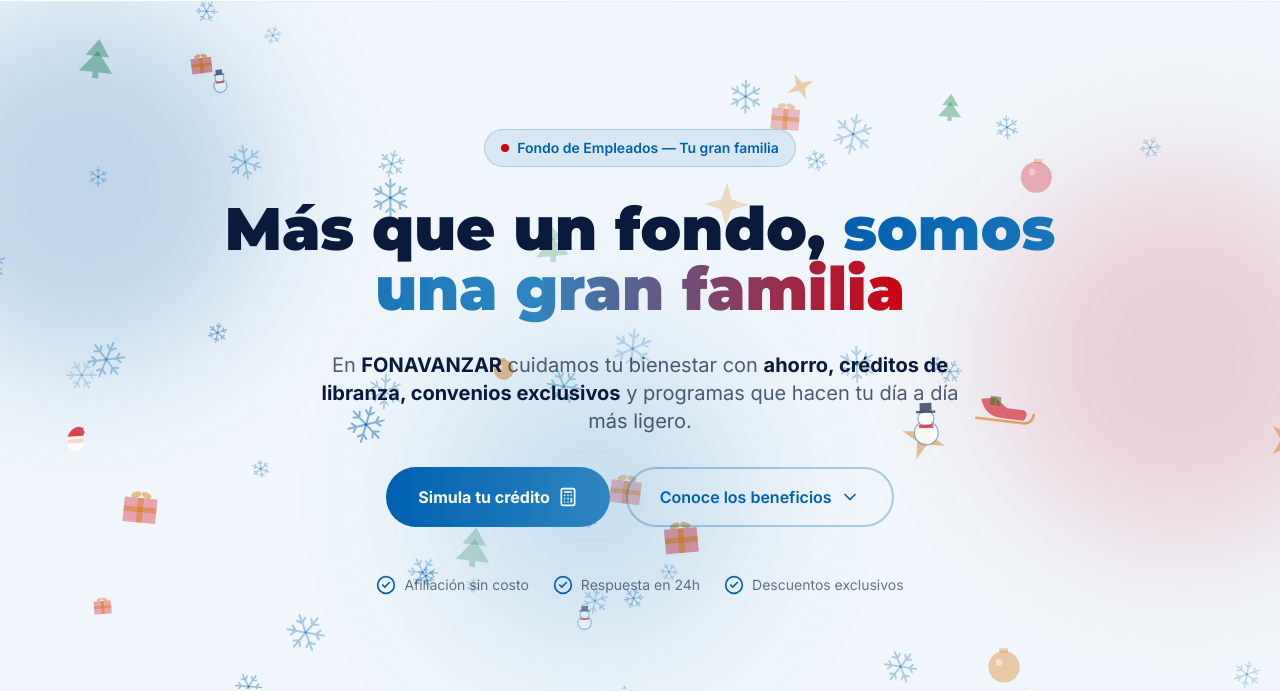
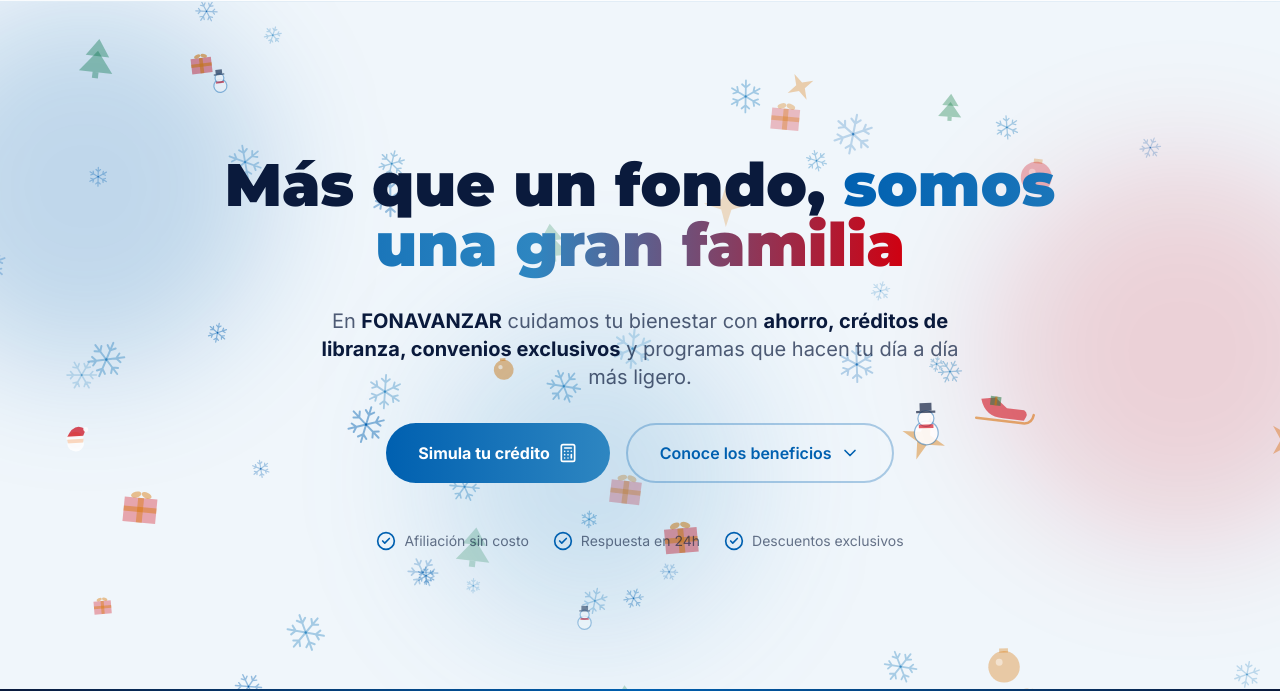
Before and after one commit to Litoplas9090/webfonavanzar, a plain HTML site: page index.html in a window 1280 px wide. Shown: the part 111-802 px from the top of the page. Drawn offline with Linux system fonts and the light colour scheme; animation ran at ten frames a second.

Commit message:
Elimina badge superior en la sección Hero

```diff
--- a/index.html
+++ b/index.html
@@ -122,14 +122,6 @@
 
     <div class="relative max-w-5xl mx-auto px-4 sm:px-6 lg:px-8 py-20 lg:py-28 text-center">
       <div class="space-y-8 reveal-on-scroll flex flex-col items-center">
-        <div class="inline-flex items-center gap-2 px-4 py-2 rounded-full bg-fona-blue/10 border border-fona-blue/20 text-fona-blue text-xs sm:text-sm font-semibold max-w-full">
-          <span class="relative flex h-2 w-2 flex-shrink-0">
-            <span class="animate-ping absolute inline-flex h-full w-full rounded-full bg-fona-red opacity-75"></span>
-            <span class="relative inline-flex rounded-full h-2 w-2 bg-fona-red"></span>
-          </span>
-          <span class="whitespace-normal">Fondo de Empleados — Tu gran familia</span>
-        </div>
-
         <h1 class="font-display font-black text-4xl sm:text-5xl lg:text-6xl leading-[1.08] max-w-4xl">
           Más que un fondo, <span class="text-transparent bg-clip-text bg-gradient-to-r from-fona-blue via-fona-blue2 to-fona-red">somos una gran familia</span>
         </h1>
```
